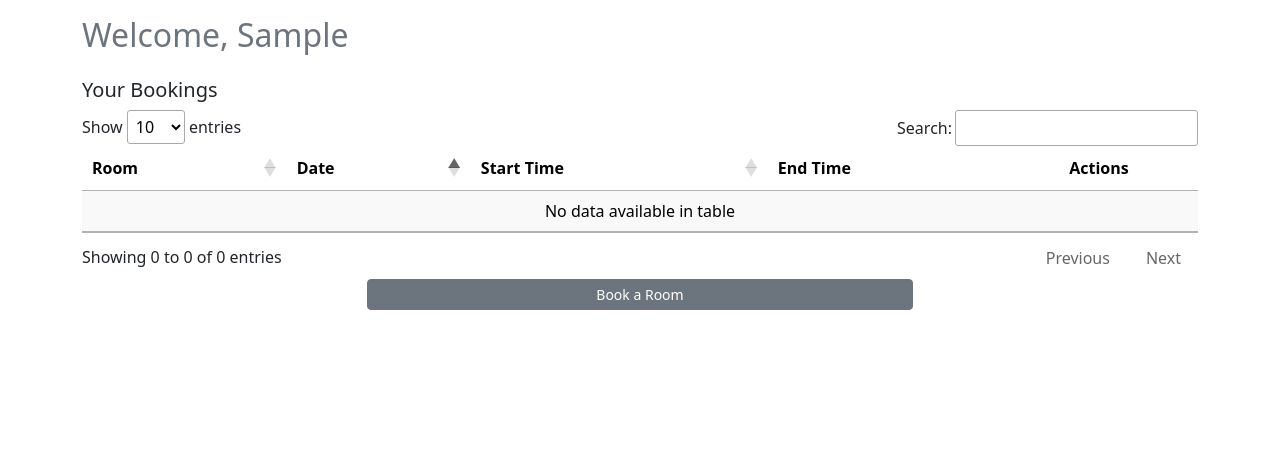
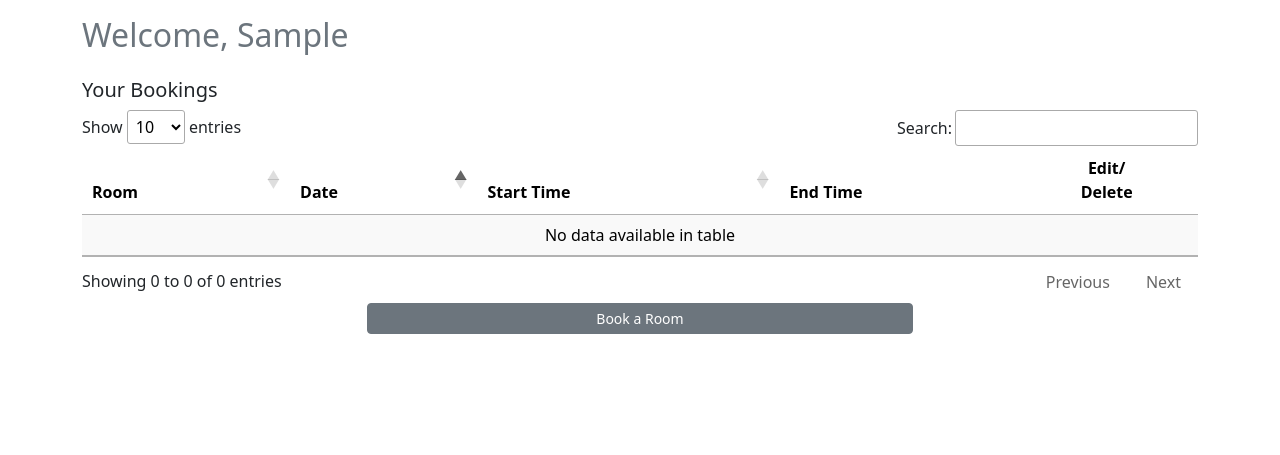
Before and after one commit to bengilbertcodes/inaspace, a Django app: page / in a window 1280 px wide. Shown: the part 56-511 px from the top of the page. Run offline with Django 5.2, Linux system fonts and the light colour scheme; the visitor is signed in with stand-in values (Sample User, id 1); data that the repository does not hold is empty; some libraries are stand-ins or nearby versions.

Commit message:
Change table heading to Edit/Delete

```diff
--- a/home/templates/home/home.html
+++ b/home/templates/home/home.html
@@ -16,7 +16,7 @@
 				<th class="col">Date</th>
 				<th class="col">Start Time</th>
 				<th class="col">End Time</th>
-				<th class="col text-center">Actions</th>
+				<th class="col text-center">Edit/<br>Delete</th>
 			</tr>
 		</thead>
 		<tbody>
```
